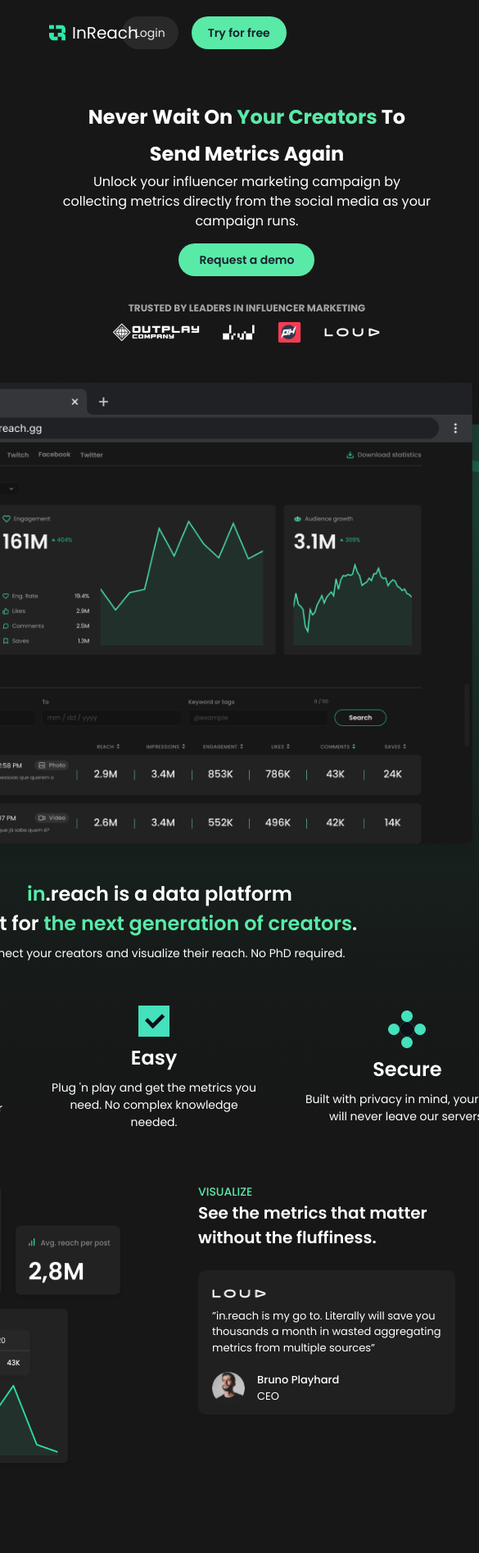
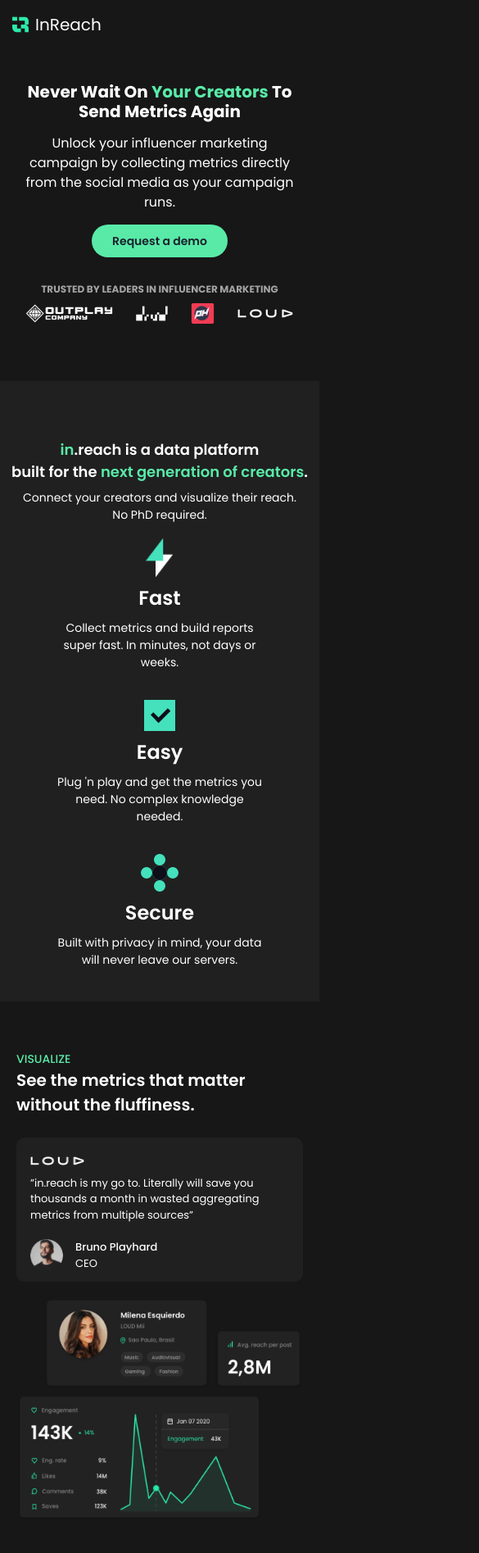
Before and after one commit to laurentlucian/inreach-landing, a React (Vite) app: page / in a window 390 px wide. Shown: the top 1895 px of the page at 82% size, 585 px wide, since content can reach past the window. Built offline with nearby package versions, Linux system fonts and the light colour scheme.

Commit message:
feat🚸 mobile responsiveness

```diff
--- a/src/App.tsx
+++ b/src/App.tsx
@@ -1,4 +1,4 @@
-import { Box, Button, Flex, Heading, HStack, Image, Stack, Text } from '@chakra-ui/react';
+import { Box, Button, Flex, Heading, HStack, Image, Stack, Text, useMediaQuery } from '@chakra-ui/react';
 import Layout from './components/Layout';
 import SNACK from './public/logos/snackclub.png';
 import PH from './public/logos/ph.png';
@@ -25,10 +25,12 @@
 import TK from './public/socials/tik_tok.png';
 
 const App = () => {
+  const [isLargeScreen] = useMediaQuery('(min-width: 1050px)');
+
   return (
     <Layout>
-      <Flex direction="column" align="center" mx="auto" pt="40px" w="60ch">
-        <Heading size="lg" textAlign="center" lineHeight="45px">
+      <Flex direction="column" align="center" mx="auto" pt="40px" w={['auto', 'auto', '60ch']}>
+        <Heading size={['md', 'lg']} textAlign="center" lineHeight="45px">
           Never Wait On{' '}
           <Text as="span" color="brand.200">
             Your Creators
@@ -36,10 +38,21 @@
           To
           <br /> Send Metrics Again
         </Heading>
-        <Text textAlign="center" whiteSpace="normal" mb="15px">
-          Unlock your influencer marketing campaign by
-          <br /> collecting metrics directly from the social media as your
-          <br /> campaign runs.
+        <Text textAlign="center" whiteSpace="normal" my="15px">
+          {isLargeScreen ? (
+            <>
+              Unlock your influencer marketing campaign by <br />
+              collecting metrics directly from the social media as your <br />
+              campaign runs.
+            </>
+          ) : (
+            <>
+              Unlock your influencer marketing <br />
+              campaign by collecting metrics directly <br />
+              from the social media as your campaign <br />
+              runs.
+            </>
+          )}
         </Text>
         <Button colorScheme="brand" px="25px" disabled>
           Request a demo
@@ -58,26 +71,61 @@
           </HStack>
         </Stack>
       </Flex>
-      <Stack align="center" pt="40px" position="relative">
+      <Stack
+        align="center"
+        mt={['70px', '20px']}
+        pt={['70px', '20px']}
+        position="relative"
+        w="100%"
+        bg={['#202020', 'transparent']}
+      >
+        {isLargeScreen && (
+          <>
             <Box w="800px">
               <Image src={DEMO1} />
             </Box>
             <Box w="1000px">
               <Image zIndex="-1" top="100px" src={BG} position="absolute" />
             </Box>
-        <Text as="h4" textAlign="center" fontSize="24px" fontWeight={600}>
+          </>
+        )}
+
+        <Text as="h4" textAlign="center" fontSize={['18px', '24px']} fontWeight={600}>
+          {isLargeScreen ? (
+            <>
               <Text as="span" color="brand.200">
                 in
               </Text>
-          .reach is a data platform
-          <br /> built for{' '}
+              .reach is a data platform the
+              <br /> built for the{' '}
               <Text as="span" color="brand.200">
-            the next generation of creators
+                next generation of creators
               </Text>
               .
+            </>
+          ) : (
+            <>
+              <Text as="span" color="brand.200">
+                in
               </Text>
-        <Text fontSize="14px">Connect your creators and visualize their reach. No PhD required.</Text>
-        <HStack spacing="60px" pt="40px">
+              .reach is a data platform <br />
+              built for the{' '}
+              <Text as="span" color="brand.200">
+                next generation of creators
+              </Text>
+              .
+            </>
+          )}
+        </Text>
+        <Text fontSize="14px" textAlign="center">
+          Connect your creators and visualize their reach. {!isLargeScreen && <br />} No PhD required.
+        </Text>
+        <Stack
+          direction={['column', 'column', 'row']}
+          spacing={['35px', '60px']}
+          pt={['10px', '40px']}
+          pb={['40px', '0px']}
+        >
           <Stack align="center">
             <Image src={FAST} />
             <Text fontSize="24px" fontWeight={600}>
@@ -107,10 +155,15 @@
               <br /> will never leave our servers.
             </Text>
           </Stack>
-        </HStack>
         </Stack>
-      <Flex mt="60px" w="980px">
-        <Image src={DEMO2} mr="90px" />
+      </Stack>
+      <Flex
+        mt="60px"
+        direction={{ base: 'column-reverse', lg: 'row' }}
+        px={{ base: '20px', lg: '0px' }}
+        w={{ base: 'auto', lg: '980px' }}
+      >
+        <Image src={DEMO2} mr={{ base: '0px', lg: '90px' }} mt={{ base: '20px', lg: '0px' }} />
         <Flex direction="column">
           <Text fontSize="14px" color="brand.200" fontWeight="500">
             VISUALIZE
@@ -137,7 +190,12 @@
           </Flex>
         </Flex>
       </Flex>
-      <Flex mt="100px">
+      <Flex
+        direction={{ base: 'column', lg: 'row' }}
+        px={{ base: '20px', lg: '0px' }}
+        w={{ base: 'auto', lg: '980px' }}
+        mt={{ base: '45px', lg: '100px' }}
+      >
         <Flex direction="column">
           <Text fontSize="14px" color="brand.200" fontWeight="500">
             MANAGE
@@ -163,10 +221,15 @@
             </Flex>
           </Flex>
         </Flex>
-        <Image src={DEMO3} />
+        <Image src={DEMO3} mt={{ base: '40px', lg: '0px' }} />
       </Flex>
-      <Flex mt="60px" w="980px">
-        <Image src={DEMO4} mr="90px" />
+      <Flex
+        mt="60px"
+        direction={{ base: 'column-reverse', lg: 'row' }}
+        px={{ base: '20px', lg: '0px' }}
+        w={{ base: 'auto', lg: '980px' }}
+      >
+        <Image src={DEMO4} mr={{ base: '0px', lg: '90px' }} mt={{ base: '30px', lg: '0px' }} />
         <Flex direction="column">
           <Text fontSize="14px" color="brand.200" fontWeight="500">
             ANALYZE
@@ -198,23 +261,32 @@
         borderRadius="10px"
         mt="30px"
         justify="space-between"
+        align="center"
         p="20px"
-        w="926px"
+        direction={['column', 'row']}
+        w={{ base: 'auto', lg: '926px' }}
         sx={{
           background: 'linear-gradient(96.96deg, rgba(43, 235, 169, 0.2) 1.34%, rgba(0, 0, 0, 0) 53.7%), #202020;',
         }}
       >
-        <Text fontWeight="600" fontSize="20px">
+        <Text fontWeight="600" fontSize="20px" textAlign={['center', 'unset']}>
           Certified marketing partner of <br /> leading social platforms
         </Text>
-        <HStack spacing="25px">
+        <HStack
+          display={{ base: 'grid', lg: 'flex' }}
+          gridTemplate="1fr 1fr / 1fr 1fr 1fr"
+          gridRowGap="10px"
+          gridColumnGap={{ base: '25px', lg: '0px' }}
+          spacing={{ base: '0px', lg: '25px' }}
+          mt={{ base: '25px', sm: '0px', lg: '0px' }}
+          ml={{ base: '0px', sm: '20px', lg: '0px' }}
+        >
           <Image src={FB} />
           <Image src={TT} />
           <Image src={YT} />
           <Image src={DC} />
           <Image src={TTV} />
           <Image src={TK} />
-          <Image />
         </HStack>
       </Flex>
     </Layout>
--- /dev/null
+++ b/src/components/Footer.tsx
@@ -0,0 +1,35 @@
+import { Button, Divider, Flex, HStack, Image, Link, Stack, Text } from '@chakra-ui/react';
+import Logo from '../public/favicon.svg';
+
+const Footer = () => {
+  return (
+    <Flex direction="column" align="center" w="100%" bg="#202020" mt="40px" pt="60px">
+      <Stack align="center" w={['300px', 'auto']} spacing="30px">
+        <Text as="h4" fontSize="30px" fontWeight="600" textAlign={{ base: 'center', lg: 'unset' }}>
+          Unlock your creators'{' '}
+          <Text as="span" color="brand.200">
+            full potential
+          </Text>
+          .
+        </Text>
+        <Button colorScheme="brand" w="143px" disabled>
+          Book a demo
+        </Button>
+      </Stack>
+      <Divider mt="60px" mb="20px" />
+      <Flex w="100%" align="center" justify="space-between" px="40px" pb="20px">
+        <HStack>
+          <Image src={Logo} boxSize="20px" />
+          <Text as="h1" fontSize="20px">
+            InReach
+          </Text>
+        </HStack>
+        <Link href="https://app.inreach.gg/privacy-policy" fontSize="12px">
+          Privacy Policy
+        </Link>
+      </Flex>
+    </Flex>
+  );
+};
+
+export default Footer;
--- a/src/components/Layout.tsx
+++ b/src/components/Layout.tsx
@@ -1,7 +1,7 @@
-import { Box, Button, Container, Divider, Flex, HStack, Image, Link, Stack, Text } from '@chakra-ui/react';
+import { Flex } from '@chakra-ui/react';
 import { PropsWithChildren } from 'react';
 import Nav from './Nav';
-import Logo from '../public/favicon.svg';
+import Footer from './Footer';
 
 type LayoutProps = {};
 
@@ -9,42 +9,10 @@
   return (
     <>
       <Flex direction="column" align="center" maxW="1135px" mx="auto">
-        {/* <Box w={{ base: '100vw', sm: '450px', md: '750px', xl: '1135px' }} border="1px solid #E74B2D" px={13}> */}
         <Nav />
         {children}
       </Flex>
-      <Flex direction="column" w="100%" bg="#202020" mt="40px" pt="60px">
-        <Stack align="center">
-          <Text as="h4" fontSize="30px" fontWeight="600">
-            Unlock your creators'{' '}
-            <Text as="span" color="brand.200">
-              full potential
-            </Text>
-            .
-          </Text>
-          <Button colorScheme="brand" w="143px" disabled>
-            Book a demo
-          </Button>
-        </Stack>
-        <Divider mt="60px" mb="20px" />
-        <Flex justify="space-between" px="40px" pb="10px">
-          <HStack>
-            <Image src={Logo} boxSize="20px" />
-            {/* <Text as="h1" fontSize="20px">
-                 <Text as="span" color="brand.200">
-                    in
-                  </Text>
-                .reach
-                </Text> */}
-            <Text as="h1" fontSize="20px">
-              InReach
-            </Text>
-          </HStack>
-          <Link href="https://app.inreach.gg/privacy-policy" fontSize="12px">
-            Privacy Policy
-          </Link>
-        </Flex>
-      </Flex>
+      <Footer />
     </>
   );
 };
--- a/src/components/Nav.tsx
+++ b/src/components/Nav.tsx
@@ -1,21 +1,23 @@
-import { Button, Flex, HStack, Image, Link, Text } from '@chakra-ui/react';
+import { Button, Flex, HStack, Image, Link, Text, useMediaQuery } from '@chakra-ui/react';
 import Logo from '../public/favicon.svg';
 
 const Nav = () => {
+  const [isLargeScreen] = useMediaQuery('(min-width: 1050px)');
   return (
-    <Flex py={5} w="100%" px="60px" justify="space-between">
+    <Flex py={{ base: '15px', lg: '20px' }} w="100%" px={{ base: '15px', lg: '60px' }} justify="space-between">
       <HStack>
         <Image src={Logo} boxSize="20px" />
+        <Text as="h1" fontSize="20px">
+          InReach
+        </Text>
         {/* <Text as="h1" fontSize="20px">
                  <Text as="span" color="brand.200">
                     in
                   </Text>
                 .reach
                 </Text> */}
-        <Text as="h1" fontSize="20px">
-          InReach
-        </Text>
       </HStack>
+      {isLargeScreen && (
         <HStack spacing={4}>
           <Button as="a" textDecoration="none" href="https://app.inreach.gg/" px={4} fontWeight="normal">
             Login
@@ -24,6 +26,7 @@
             Try for free
           </Button>
         </HStack>
+      )}
     </Flex>
   );
 };
```
Lines whose indentation alone changed are shown as unchanged.
